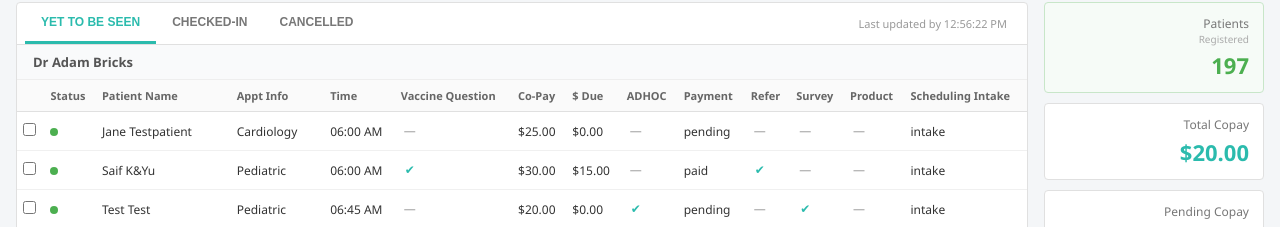
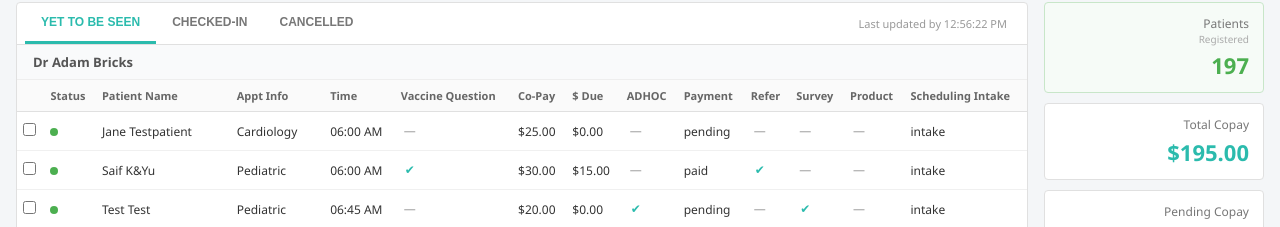
Before and after one commit to vaishnurajd-debug/Gstack-Demo, a React (Vite) app in the folder gstack-demo/: page / in a window 1280 px wide. Shown: the part 97-324 px from the top of the page. Built offline with nearby package versions, Linux system fonts and the light colour scheme.

Commit message:
fix(qa): ISSUE-002 — Total Copay sums copay field, not due

```diff
--- a/gstack-demo/src/App.jsx
+++ b/gstack-demo/src/App.jsx
@@ -21,8 +21,7 @@ export default function App() {
 
   const yet = PATIENTS.filter((p) => p.status === 'yet_to_be_seen');
 
-  // BUG #1: Total Copay sums 'due' instead of 'copay'.
-  const totalCopay = yet.reduce((sum, p) => sum + p.due, 0);
+  const totalCopay = yet.reduce((sum, p) => sum + p.copay, 0);
 
   const pendingCopay = yet
     .filter((p) => p.payment === 'pending')
```
